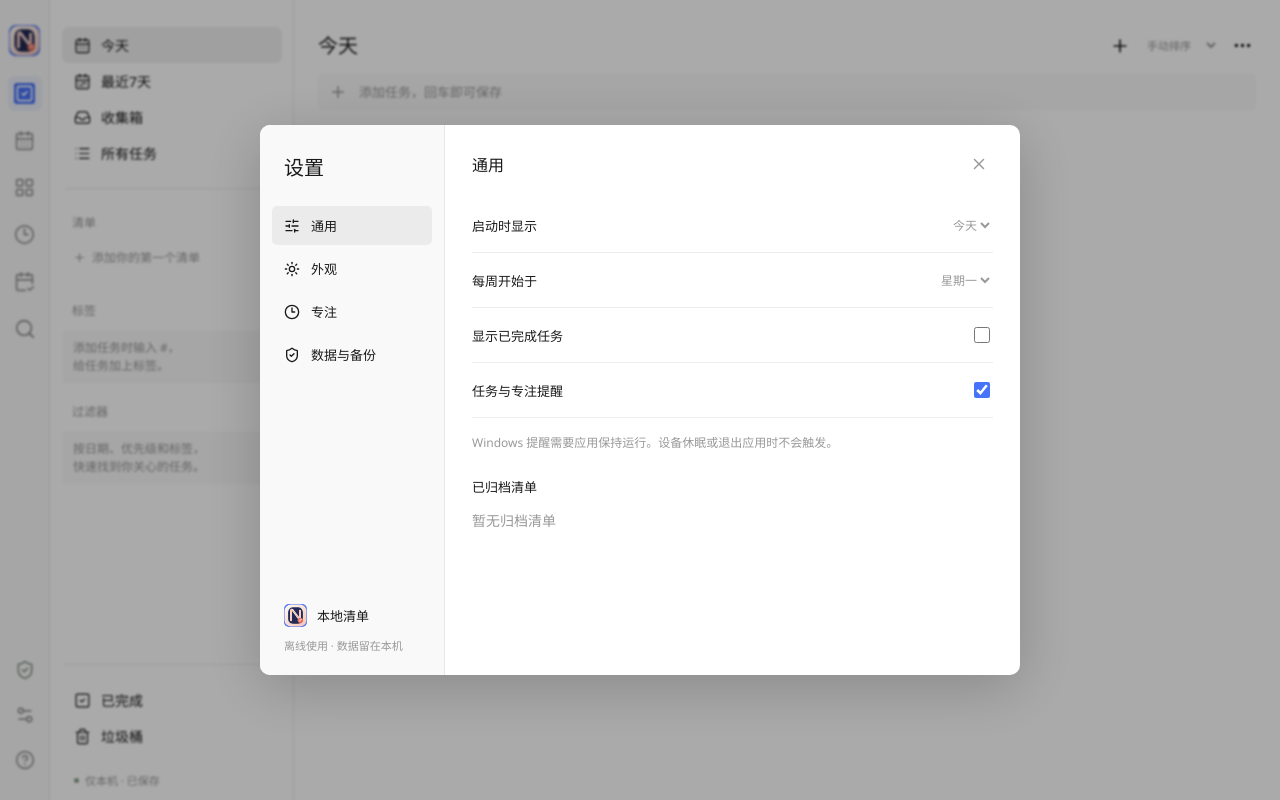
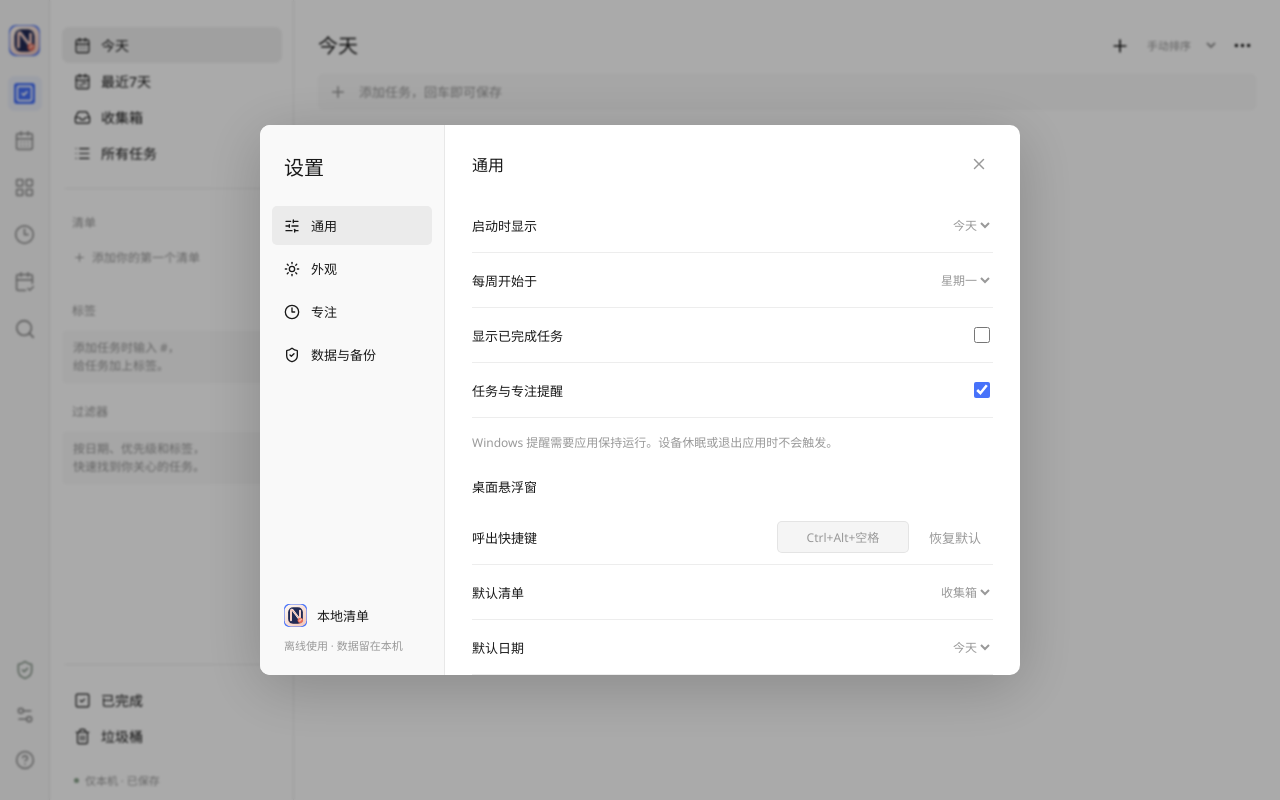
Before and after one commit to Naokoisme/DitaList, a React (Vite) app: page / in a window 1280 px wide. Both pictures are taken after a click on the button 24 px from the left and 714 px from the top of the page. Built offline with nearby package versions, Linux system fonts and the light colour scheme.

Commit message:
feat: customize tray floating window

```diff
--- a/electron/preload.cjs
+++ b/electron/preload.cjs
@@ -7,6 +7,8 @@ contextBridge.exposeInMainWorld("didaLocal", {
   importBackup: () => ipcRenderer.invoke("data:import"),
   revealData: () => ipcRenderer.invoke("data:reveal"),
   notify: (title, body) => ipcRenderer.invoke("notify", title, body),
+  setFloatingShortcut: (shortcut) =>
+    ipcRenderer.invoke("settings:set-floating-shortcut", shortcut),
   windowAction: (action) => ipcRenderer.send("window:action", action),
   openFloating: () => ipcRenderer.send("floating:show"),
   closeFloating: () => ipcRenderer.send("floating:close"),
--- a/src/App.tsx
+++ b/src/App.tsx
@@ -114,6 +114,55 @@ const colors = [
   "#81909d",
 ];
 const stamp = () => new Date().toISOString();
+
+function shortcutLabel(shortcut: string) {
+  return shortcut
+    .replaceAll("CommandOrControl", "Ctrl")
+    .replaceAll("Command", "⌘")
+    .replaceAll("Control", "Ctrl")
+    .replaceAll("Alt", "Alt")
+    .replaceAll("Shift", "Shift")
+    .replaceAll("Plus", "+")
+    .replaceAll("Space", "空格");
+}
+
+function shortcutFromKeyEvent(event: React.KeyboardEvent) {
+  if (["Control", "Shift", "Alt", "Meta"].includes(event.key)) return null;
+  const modifiers: string[] = [];
+  if (event.ctrlKey || event.metaKey) modifiers.push("CommandOrControl");
+  if (event.altKey) modifiers.push("Alt");
+  if (event.shiftKey) modifiers.push("Shift");
+  if (!modifiers.length) return null;
+  const special: Record<string, string> = {
+    " ": "Space",
+    Escape: "Esc",
+    ArrowUp: "Up",
+    ArrowDown: "Down",
+    ArrowLeft: "Left",
+    ArrowRight: "Right",
+    Enter: "Enter",
+    Tab: "Tab",
+    Backspace: "Backspace",
+    Delete: "Delete",
+    Insert: "Insert",
+    Home: "Home",
+    End: "End",
+    PageUp: "PageUp",
+    PageDown: "PageDown",
+  };
+  const key = special[event.key] ||
+    (event.key.length === 1 ? event.key.toUpperCase() : event.key);
+  if (!key || key === "Unidentified") return null;
+  return [...modifiers, key].join("+");
+}
+
+function floatingDefaultDueDate(
+  value: AppData["settings"]["floatingDefaultDate"],
+) {
+  if (value === "today") return localDate();
+  if (value === "tomorrow") return addDays(localDate(), 1);
+  return null;
+}
 
 function IconButton({
   label,
@@ -271,6 +320,19 @@ export default function App() {
     m.addEventListener("change", sync);
     return () => m.removeEventListener("change", sync);
   }, [data?.settings.theme, data?.settings.accent]);
+  useEffect(() => {
+    if (
+      info?.kind !== "desktop" ||
+      !data?.settings.floatingShortcut ||
+      !window.didaLocal?.setFloatingShortcut
+    )
+      return;
+    void window.didaLocal
+      .setFloatingShortcut(data.settings.floatingShortcut)
+      .then((ok) => {
+        if (!ok) setToast("快捷键注册失败，可能与其他程序冲突。");
+      });
+  }, [data?.settings.floatingShortcut, info?.kind]);
   const update = useCallback(
     (fn: (s: AppData) => AppData) => setData((s) => (s ? fn(s) : s)),
     [],
@@ -487,14 +549,21 @@ export default function App() {
     return Array.from(result, ([label, tasks]) => ({ label, tasks }));
   }, [openTasks, doneTasks, view]);
 
-  function addTaskFromInput(text: string, overrides: Partial<Task> = {}) {
+  function addTaskFromInput(
+    text: string,
+    overrides: Partial<Task> & { defaultDueDate?: string | null } = {},
+  ) {
+    const { defaultDueDate, ...taskOverrides } = overrides;
     const parsed = parseQuickInput(text, currentListId);
     if (!parsed.title.trim()) return;
     const t = createTask({
       ...parsed,
       listId: currentListId,
       ...(view === "today" && !parsed.dueDate ? { dueDate: localDate() } : {}),
-      ...overrides,
+      ...(defaultDueDate !== undefined && !parsed.dueDate
+        ? { dueDate: defaultDueDate }
+        : {}),
+      ...taskOverrides,
     });
     update((s) => ({
       ...s,
@@ -513,7 +582,19 @@ export default function App() {
   useEffect(() => {
     if (!data || !window.didaLocal?.onQuickAdd) return;
     return window.didaLocal.onQuickAdd((text) => {
-      if (addTaskFromInput(text)) setToast("已从悬浮窗添加任务");
+      const list = data.lists.find(
+        (item) => item.id === data.settings.floatingDefaultListId,
+      );
+      const listId = list && !list.archived ? list.id : "inbox";
+      if (
+        addTaskFromInput(text, {
+          listId,
+          defaultDueDate: floatingDefaultDueDate(
+            data.settings.floatingDefaultDate,
+          ),
+        })
+      )
+        setToast("已从悬浮窗添加任务");
     });
   }, [data, currentListId, view]);
   function trashTask(id: string) {
@@ -600,6 +681,11 @@ export default function App() {
     <button
       key={id}
       className={`sidebar-item ${view === id ? "selected" : ""}`}
+      title={
+        id === "inbox"
+          ? "暂时不知道放哪的任务先放这里，之后再整理"
+          : undefined
+      }
       onClick={() => go(id)}
     >
       <Icon size={17} />
@@ -2435,6 +2521,7 @@ function SettingsDialog({
   onUnarchive: (id: string) => void;
 }) {
   const [tab, setTab] = useState("general");
+  const [capturingShortcut, setCapturingShortcut] = useState(false);
   return (
     <div className="modal-backdrop" onMouseDown={onClose}>
       <div className="settings-dialog" onMouseDown={(e) => e.stopPropagation()}>
@@ -2539,6 +2626,73 @@ function SettingsDialog({
               </label>
               <p className="setting-caption">
                 Windows 提醒需要应用保持运行。设备休眠或退出应用时不会触发。
+              </p>
+              <div className="setting-subheading">桌面悬浮窗</div>
+              <div className="setting-row setting-shortcut-row">
+                <span>呼出快捷键</span>
+                <div className="shortcut-controls">
+                  <button
+                    type="button"
+                    className={`shortcut-capture ${capturingShortcut ? "capturing" : ""}`}
+                    onClick={() => setCapturingShortcut(true)}
+                    onBlur={() => setCapturingShortcut(false)}
+                    onKeyDown={(event) => {
+                      const shortcut = shortcutFromKeyEvent(event);
+                      if (!shortcut) return;
+                      event.preventDefault();
+                      onChange({ floatingShortcut: shortcut });
+                      setCapturingShortcut(false);
+                    }}
+                  >
+                    {capturingShortcut
+                      ? "请按下组合键…"
+                      : data.settings.floatingShortcut
+                        ? shortcutLabel(data.settings.floatingShortcut)
+                        : "未设置"}
+                  </button>
+                  <button
+                    type="button"
+                    className="text-button"
+                    onClick={() => onChange({ floatingShortcut: "CommandOrControl+Alt+Space" })}
+                  >
+                    恢复默认
+                  </button>
+                </div>
+              </div>
+              <label className="setting-row">
+                <span>默认清单</span>
+                <select
+                  value={data.settings.floatingDefaultListId}
+                  onChange={(e) =>
+                    onChange({ floatingDefaultListId: e.target.value })
+                  }
+                >
+                  {data.lists
+                    .filter((list) => !list.archived)
+                    .map((list) => (
+                      <option value={list.id} key={list.id}>
+                        {list.name}
+                      </option>
+                    ))}
+                </select>
+              </label>
+              <label className="setting-row">
+                <span>默认日期</span>
+                <select
+                  value={data.settings.floatingDefaultDate}
+                  onChange={(e) =>
+                    onChange({
+                      floatingDefaultDate: e.target.value as AppData["settings"]["floatingDefaultDate"],
+                    })
+                  }
+                >
+                  <option value="none">不设置日期</option>
+                  <option value="today">今天</option>
+                  <option value="tomorrow">明天</option>
+                </select>
+              </label>
+              <p className="setting-caption">
+                单击右下角托盘图标或按快捷键打开悬浮窗。输入中的日期和时间会覆盖默认日期。
               </p>
               <div className="setting-subheading">已归档清单</div>
               {data.lists
--- a/src/core/domain.ts
+++ b/src/core/domain.ts
@@ -168,6 +168,9 @@ const appSchema = z.object({
     breakMinutes: z.number().int().min(1).max(60),
     sound: z.boolean(),
     notifications: z.boolean(),
+    floatingShortcut: z.string().trim().max(100).default("CommandOrControl+Alt+Space"),
+    floatingDefaultListId: idSchema.default("inbox"),
+    floatingDefaultDate: z.enum(["none", "today", "tomorrow"]).default("today"),
   }),
 });
 
@@ -195,6 +198,12 @@ export function validateData(value: unknown): AppData {
   const listIds = new Set(data.lists.map((item) => item.id));
   const folderIds = new Set(data.folders.map((item) => item.id));
   if (!listIds.has("inbox")) throw new Error("数据缺少收集箱");
+  if (
+    !listIds.has(data.settings.floatingDefaultListId) ||
+    data.lists.find((item) => item.id === data.settings.floatingDefaultListId)
+      ?.archived
+  )
+    data.settings.floatingDefaultListId = "inbox";
   if (data.tasks.some((task) => !listIds.has(task.listId)))
     throw new Error("任务引用了不存在的清单");
   if (data.lists.some((list) => list.folderId && !folderIds.has(list.folderId)))
@@ -239,6 +248,9 @@ export function createEmptyData(): AppData {
       breakMinutes: 5,
       sound: true,
       notifications: true,
+      floatingShortcut: "CommandOrControl+Alt+Space",
+      floatingDefaultListId: "inbox",
+      floatingDefaultDate: "today",
     },
   };
 }
--- a/src/model.ts
+++ b/src/model.ts
@@ -96,6 +96,9 @@ export interface Settings {
   breakMinutes: number;
   sound: boolean;
   notifications: boolean;
+  floatingShortcut: string;
+  floatingDefaultListId: string;
+  floatingDefaultDate: "none" | "today" | "tomorrow";
 }
 export interface AppData {
   schemaVersion: 1;
@@ -119,6 +122,7 @@ export interface DesktopBridge {
   importBackup(): Promise<string | null>;
   revealData(): Promise<void>;
   notify(title: string, body: string): Promise<void>;
+  setFloatingShortcut(shortcut: string): Promise<boolean>;
   windowAction(action: "minimize" | "maximize" | "close"): void;
   openFloating(): void;
   closeFloating(): void;
--- a/src/styles.css
+++ b/src/styles.css
@@ -1395,6 +1395,32 @@ textarea::placeholder {
   height: 16px;
   cursor: pointer;
 }
+.shortcut-controls {
+  display: flex;
+  align-items: center;
+  justify-content: flex-end;
+  gap: 8px;
+  min-width: 0;
+}
+.shortcut-capture {
+  min-width: 132px;
+  max-width: 190px;
+  padding: 6px 9px;
+  overflow: hidden;
+  color: var(--muted);
+  background: var(--panel2);
+  border: 1px solid var(--line);
+  border-radius: 5px;
+  font-size: 12px;
+  text-overflow: ellipsis;
+  white-space: nowrap;
+}
+.shortcut-capture:hover,
+.shortcut-capture.capturing {
+  color: var(--accent);
+  border-color: var(--accent);
+  background: var(--soft);
+}
 .setting-caption {
   font-size: 12px;
   color: var(--muted);
```
Also changed, not shown: electron/main.cjs (+30 -1 lines), scripts/ui-smoke.mjs (+11 -4 lines).
